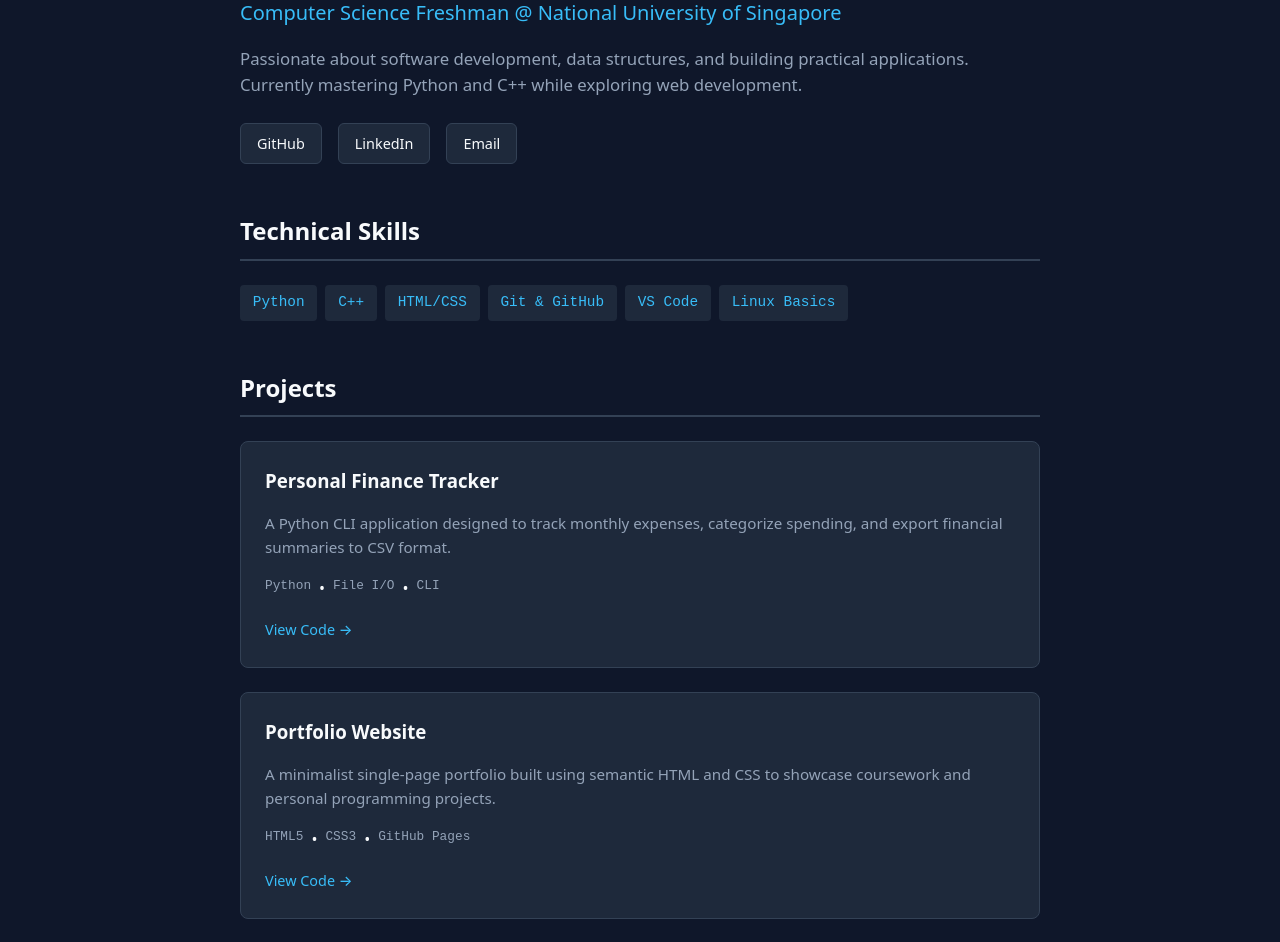
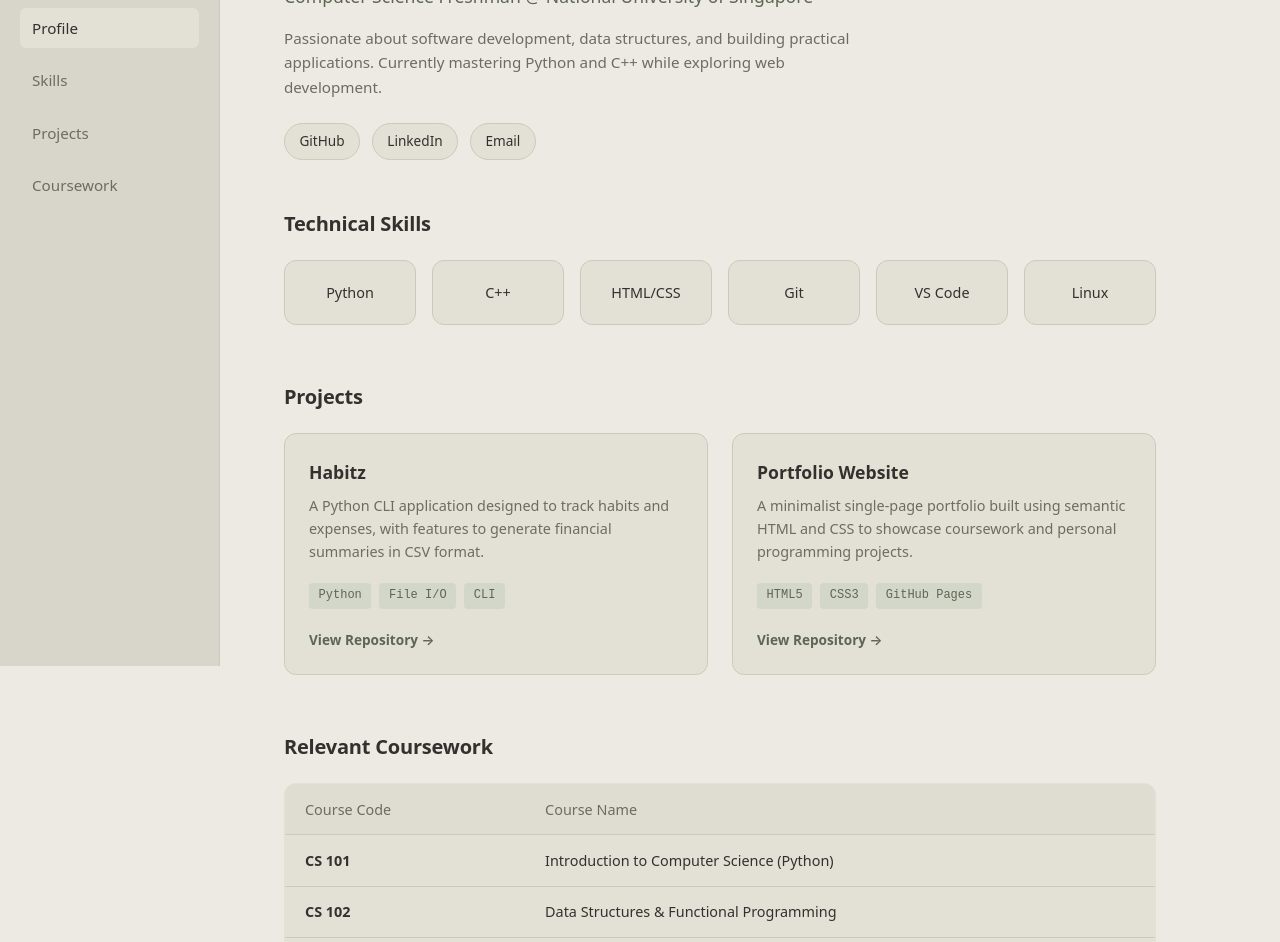
Before and after one commit to Tsukyi/Tsukyi.github.io, a plain HTML site: page index.html in a window 1280 px wide. Shown: the part 134-1076 px from the top of the page. Drawn offline with Linux system fonts and the light colour scheme.

Commit message:
Revamp layout and styles for portfolio page
Updated styles and structure for improved layout and design. Added sidebar navigation and coursework table.

```diff
--- a/index.html
+++ b/index.html
@@ -6,11 +6,20 @@
     <title>Boon Kiat | CS Freshman Portfolio</title>
     <style>
         :root {
-            --bg: #0f172a;
-            --card-bg: #1e293b;
-            --text-main: #f8fafc;
-            --text-muted: #94a3b8;
-            --accent: #38bdf8;
+            --bg: #eceae3;
+            --sidebar-bg: #d8d5ca;
+            --card-bg: #e3e0d6;
+            --card-border: #cdc9bc;
+            --text-main: #33312e;
+            --text-muted: #6e6b63;
+            --accent: #5e6653;
+            --accent-soft: #d3d7ca;
+        }
+
+        * {
+            box-sizing: border-box;
+            margin: 0;
+            padding: 0;
         }
 
         body {
@@ -18,137 +27,280 @@
             background-color: var(--bg);
             color: var(--text-main);
             line-height: 1.6;
-            margin: 0;
-            padding: 0;
+            display: flex;
+            min-height: 100vh;
         }
 
-        .container {
-            max-width: 800px;
-            margin: 0 auto;
-            padding: 2rem 1.5rem;
+        /* Sidebar Navigation */
+        aside {
+            width: 220px;
+            background-color: var(--sidebar-bg);
+            padding: 2.5rem 1.25rem;
+            border-right: 1px solid var(--card-border);
+            display: flex;
+            flex-direction: column;
+            position: fixed;
+            height: 100vh;
+        }
+
+        .profile-img {
+            width: 70px;
+            height: 70px;
+            border-radius: 50%;
+            background-color: #bebbb1;
+            margin-bottom: 2rem;
+            display: flex;
+            align-items: center;
+            justify-content: center;
+            font-weight: 600;
+            color: var(--text-muted);
+        }
+
+        nav ul {
+            list-style: none;
+        }
+
+        nav li {
+            margin-bottom: 0.75rem;
+        }
+
+        nav a {
+            color: var(--text-muted);
+            text-decoration: none;
+            font-size: 0.95rem;
+            display: block;
+            padding: 0.5rem 0.75rem;
+            border-radius: 6px;
+            transition: all 0.2s;
+        }
+
+        nav a:hover, nav a.active {
+            color: var(--text-main);
+            background-color: var(--card-bg);
+            font-weight: 500;
+        }
+
+        /* Main Content */
+        main {
+            margin-left: 220px;
+            flex: 1;
+            padding: 3rem 4rem;
+            max-width: 1000px;
         }
 
         header {
             margin-bottom: 3rem;
+            position: relative;
         }
 
-        h1 {
+        header h1 {
             font-size: 2.5rem;
-            margin-bottom: 0.5rem;
+            font-weight: 600;
             color: var(--text-main);
         }
 
         .subtitle {
-            font-size: 1.25rem;
+            font-size: 1.1rem;
             color: var(--accent);
+            margin-top: 0.25rem;
             margin-bottom: 1rem;
+            font-weight: 500;
         }
 
         .bio {
             color: var(--text-muted);
-            font-size: 1.05rem;
+            max-width: 600px;
+            font-size: 0.95rem;
         }
 
         .social-links {
             margin-top: 1.5rem;
             display: flex;
-            gap: 1rem;
+            gap: 0.75rem;
         }
 
         .social-links a {
             color: var(--text-main);
             text-decoration: none;
             background-color: var(--card-bg);
-            padding: 0.5rem 1rem;
-            border-radius: 6px;
-            font-size: 0.9rem;
-            border: 1px solid #334155;
-            transition: border-color 0.2s;
+            padding: 0.4rem 0.9rem;
+            border-radius: 20px;
+            font-size: 0.85rem;
+            border: 1px solid var(--card-border);
+            transition: all 0.2s;
         }
 
         .social-links a:hover {
             border-color: var(--accent);
+            background-color: var(--accent-soft);
         }
 
         section {
-            margin-bottom: 3rem;
+            margin-bottom: 3.5rem;
         }
 
         h2 {
-            font-size: 1.5rem;
-            border-bottom: 2px solid #334155;
-            padding-bottom: 0.5rem;
-            margin-bottom: 1.5rem;
+            font-size: 1.25rem;
+            font-weight: 600;
+            margin-bottom: 1.25rem;
+            color: var(--text-main);
+            letter-spacing: -0.01em;
         }
 
+        /* Skills Grid */
         .skills-grid {
-            display: flex;
-            flex-wrap: wrap;
-            gap: 0.5rem;
+            display: grid;
+            grid-template-columns: repeat(auto-fill, minmax(130px, 1fr));
+            gap: 1rem;
         }
 
-        .skill-tag {
+        .skill-card {
             background-color: var(--card-bg);
-            color: var(--accent);
-            padding: 0.4rem 0.8rem;
-            border-radius: 4px;
+            border: 1px solid var(--card-border);
+            border-radius: 12px;
+            padding: 1.25rem;
+            text-align: center;
             font-size: 0.9rem;
-            font-family: monospace;
+            font-weight: 500;
+            color: var(--text-main);
+            transition: transform 0.2s ease, border-color 0.2s;
+        }
+
+        .skill-card:hover {
+            transform: translateY(-2px);
+            border-color: var(--accent);
+        }
+
+        /* Projects Layout */
+        .projects-grid {
+            display: grid;
+            grid-template-columns: repeat(auto-fit, minmax(280px, 1fr));
+            gap: 1.5rem;
         }
 
         .project-card {
             background-color: var(--card-bg);
+            border: 1px solid var(--card-border);
+            border-radius: 12px;
             padding: 1.5rem;
-            border-radius: 8px;
-            margin-bottom: 1.5rem;
-            border: 1px solid #334155;
+            display: flex;
+            flex-direction: column;
+            justify-content: space-between;
+            transition: transform 0.2s ease;
+        }
+
+        .project-card:hover {
+            transform: translateY(-2px);
         }
 
         .project-card h3 {
-            margin-top: 0;
+            font-size: 1.1rem;
             margin-bottom: 0.5rem;
         }
 
         .project-card p {
             color: var(--text-muted);
-            font-size: 0.95rem;
-            margin-bottom: 1rem;
+            font-size: 0.9rem;
+            margin-bottom: 1.25rem;
         }
 
         .project-tags {
             display: flex;
             gap: 0.5rem;
-            margin-bottom: 1rem;
+            margin-bottom: 1.25rem;
+            flex-wrap: wrap;
         }
 
         .project-tags span {
-            font-size: 0.8rem;
-            color: var(--text-muted);
+            font-size: 0.75rem;
+            background-color: var(--accent-soft);
+            color: var(--accent);
+            padding: 0.2rem 0.6rem;
+            border-radius: 4px;
             font-family: monospace;
         }
 
         .project-link {
             color: var(--accent);
             text-decoration: none;
-            font-weight: 500;
-            font-size: 0.9rem;
+            font-weight: 600;
+            font-size: 0.85rem;
         }
 
         .project-link:hover {
             text-decoration: underline;
         }
 
+        /* Coursework Table */
+        .coursework-table {
+            width: 100%;
+            border-collapse: collapse;
+            background-color: var(--card-bg);
+            border: 1px solid var(--card-border);
+            border-radius: 12px;
+            overflow: hidden;
+            font-size: 0.9rem;
+        }
+
+        .coursework-table th, .coursework-table td {
+            padding: 0.85rem 1.25rem;
+            text-align: left;
+            border-bottom: 1px solid var(--card-border);
+        }
+
+        .coursework-table th {
+            background-color: rgba(0,0,0,0.02);
+            color: var(--text-muted);
+            font-weight: 500;
+        }
+
+        .coursework-table tr:last-child td {
+            border-bottom: none;
+        }
+
         footer {
-            text-align: center;
+            margin-top: 4rem;
+            padding-top: 1.5rem;
+            border-top: 1px solid var(--card-border);
             color: var(--text-muted);
-            font-size: 0.85rem;
-            margin-top: 4rem;
+            font-size: 0.8rem;
+        }
+
+        @media (max-width: 768px) {
+            body {
+                flex-direction: column;
+            }
+            aside {
+                width: 100%;
+                height: auto;
+                position: relative;
+                border-right: none;
+                border-bottom: 1px solid var(--card-border);
+                padding: 1.5rem;
+            }
+            main {
+                margin-left: 0;
+                padding: 2rem 1.5rem;
+            }
         }
     </style>
 </head>
 <body>
-    <div class="container">
-        <header>
+
+    <aside>
+        <div class="profile-img">BK</div>
+        <nav>
+            <ul>
+                <li><a href="#about" class="active">Profile</a></li>
+                <li><a href="#skills">Skills</a></li>
+                <li><a href="#projects">Projects</a></li>
+                <li><a href="#coursework">Coursework</a></li>
+            </ul>
+        </nav>
+    </aside>
+
+    <main>
+        <header id="about">
             <h1>Boon Kiat</h1>
             <div class="subtitle">Computer Science Freshman @ National University of Singapore</div>
             <p class="bio">Passionate about software development, data structures, and building practical applications. Currently mastering Python and C++ while exploring web development.</p>
@@ -162,49 +314,76 @@
         <section id="skills">
             <h2>Technical Skills</h2>
             <div class="skills-grid">
-                <span class="skill-tag">Python</span>
-                <span class="skill-tag">C++</span>
-                <span class="skill-tag">HTML/CSS</span>
-                <span class="skill-tag">Git & GitHub</span>
-                <span class="skill-tag">VS Code</span>
-                <span class="skill-tag">Linux Basics</span>
+                <div class="skill-card">Python</div>
+                <div class="skill-card">C++</div>
+                <div class="skill-card">HTML/CSS</div>
+                <div class="skill-card">Git</div>
+                <div class="skill-card">VS Code</div>
+                <div class="skill-card">Linux</div>
             </div>
         </section>
 
         <section id="projects">
             <h2>Projects</h2>
-
+            <div class="projects-grid">
                 <div class="project-card">
-                <h3>Personal Finance Tracker</h3>
-                <p>A Python CLI application designed to track monthly expenses, categorize spending, and export financial summaries to CSV format.</p>
+                    <div>
+                        <h3>Habitz</h3>
+                        <p>A Python CLI application designed to track habits and expenses, with features to generate financial summaries in CSV format.</p>
                         <div class="project-tags">
-                    <span>Python</span> • <span>File I/O</span> • <span>CLI</span>
+                            <span>Python</span>
+                            <span>File I/O</span>
+                            <span>CLI</span>
                         </div>
-                <a href="https://github.com/Tsukyi/Habitz" class="project-link" target="_blank">View Code →</a>
+                    </div>
+                    <a href="https://github.com/Tsukyi/Habitz" class="project-link" target="_blank">View Repository →</a>
                 </div>
 
                 <div class="project-card">
+                    <div>
                         <h3>Portfolio Website</h3>
                         <p>A minimalist single-page portfolio built using semantic HTML and CSS to showcase coursework and personal programming projects.</p>
                         <div class="project-tags">
-                    <span>HTML5</span> • <span>CSS3</span> • <span>GitHub Pages</span>
+                            <span>HTML5</span>
+                            <span>CSS3</span>
+                            <span>GitHub Pages</span>
                         </div>
-                <a href="https://github.com/Tsukyi/Tsukyi.github.io" class="project-link" target="_blank">View Code →</a>
+                    </div>
+                    <a href="https://github.com/Tsukyi/Tsukyi.github.io" class="project-link" target="_blank">View Repository →</a>
+                </div>
             </div>
         </section>
 
         <section id="coursework">
             <h2>Relevant Coursework</h2>
-            <ul>
-                <li><strong>CS 101:</strong> Introduction to Computer Science (Python)</li>
-                <li><strong>CS 102:</strong> Data Structures & Functional Programming (Ongoing)</li>
-                <li><strong>MATH 201:</strong> Discrete Mathematics</li>
-            </ul>
+            <table class="coursework-table">
+                <thead>
+                    <tr>
+                        <th>Course Code</th>
+                        <th>Course Name</th>
+                    </tr>
+                </thead>
+                <tbody>
+                    <tr>
+                        <td><strong>CS 101</strong></td>
+                        <td>Introduction to Computer Science (Python)</td>
+                    </tr>
+                    <tr>
+                        <td><strong>CS 102</strong></td>
+                        <td>Data Structures & Functional Programming</td>
+                    </tr>
+                    <tr>
+                        <td><strong>MATH 201</strong></td>
+                        <td>Discrete Mathematics</td>
+                    </tr>
+                </tbody>
+            </table>
         </section>
 
         <footer>
-            <p>© 2026 Boon Kiat. Hosted on GitHub Pages.</p>
+            <p>© 2026 Boon Kiat. Hosted on GitHub Pages | NUS Singapore</p>
         </footer>
-    </div>
+    </main>
+
 </body>
 </html>
```
Lines whose indentation alone changed are shown as unchanged.
